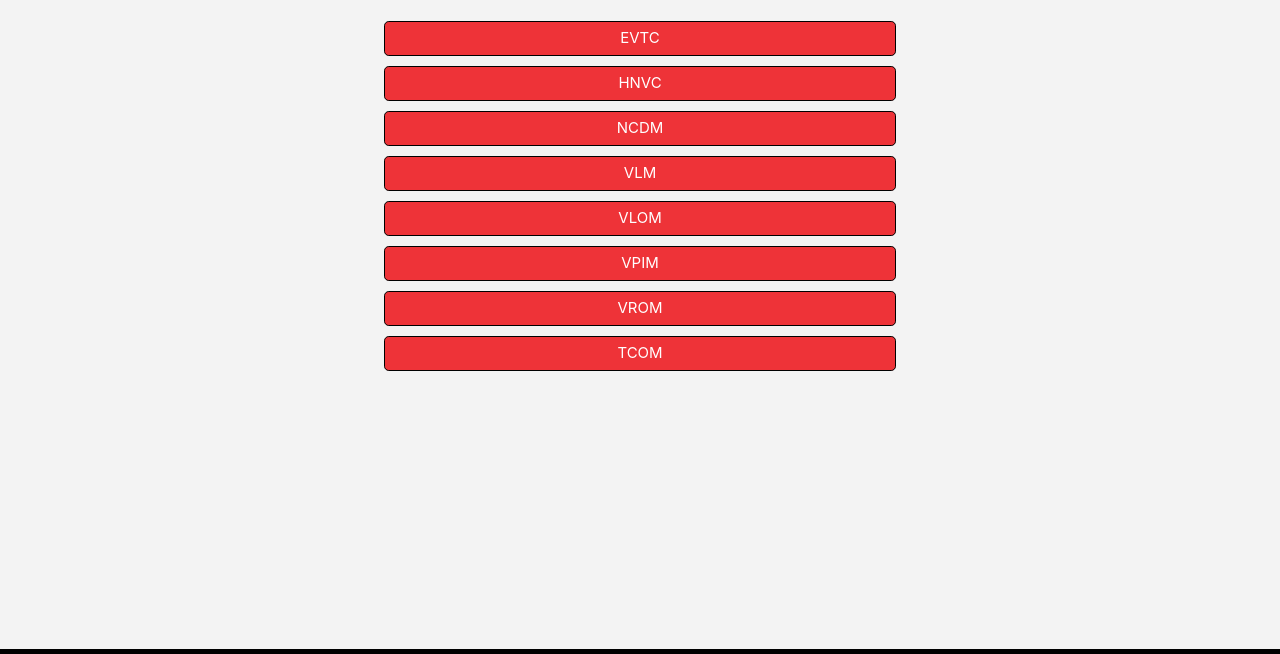
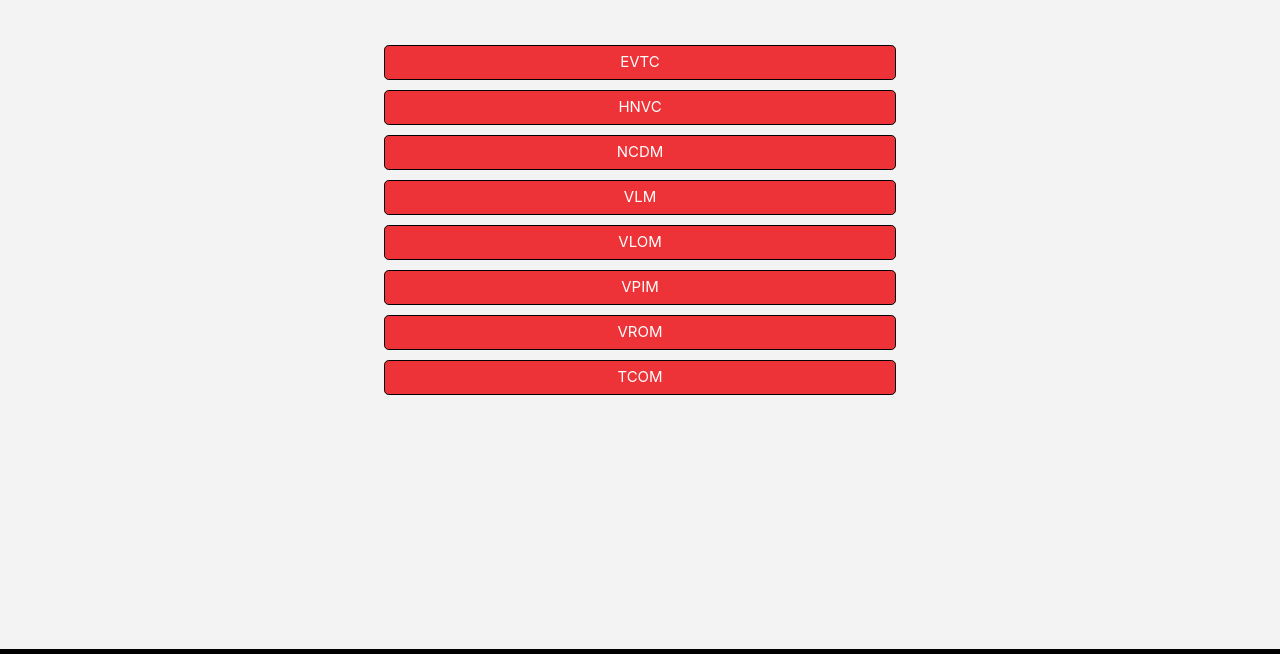
Before and after one commit to Magicianred/Verificador-de-erros, a plain HTML site: page index.html in a window 1280 px wide. Shown: the part 146-800 px from the top of the page. Drawn offline with nearby package versions, Linux system fonts and the light colour scheme.

Commit message:
atualizaçao

```diff
--- a/index.html
+++ b/index.html
@@ -28,7 +28,7 @@
         <h1 class="text-center mt-4 ">Selecione a opção desejada</h1>
     </div>
 
-    <div class="mt-4">
+    <div class="mt-5">
 
       <div>
         <button onclick="window.location.href='evtc.html'" id="seletor" type="button" class="btn  btn-lg btn-block " >EVTC</button>
```
